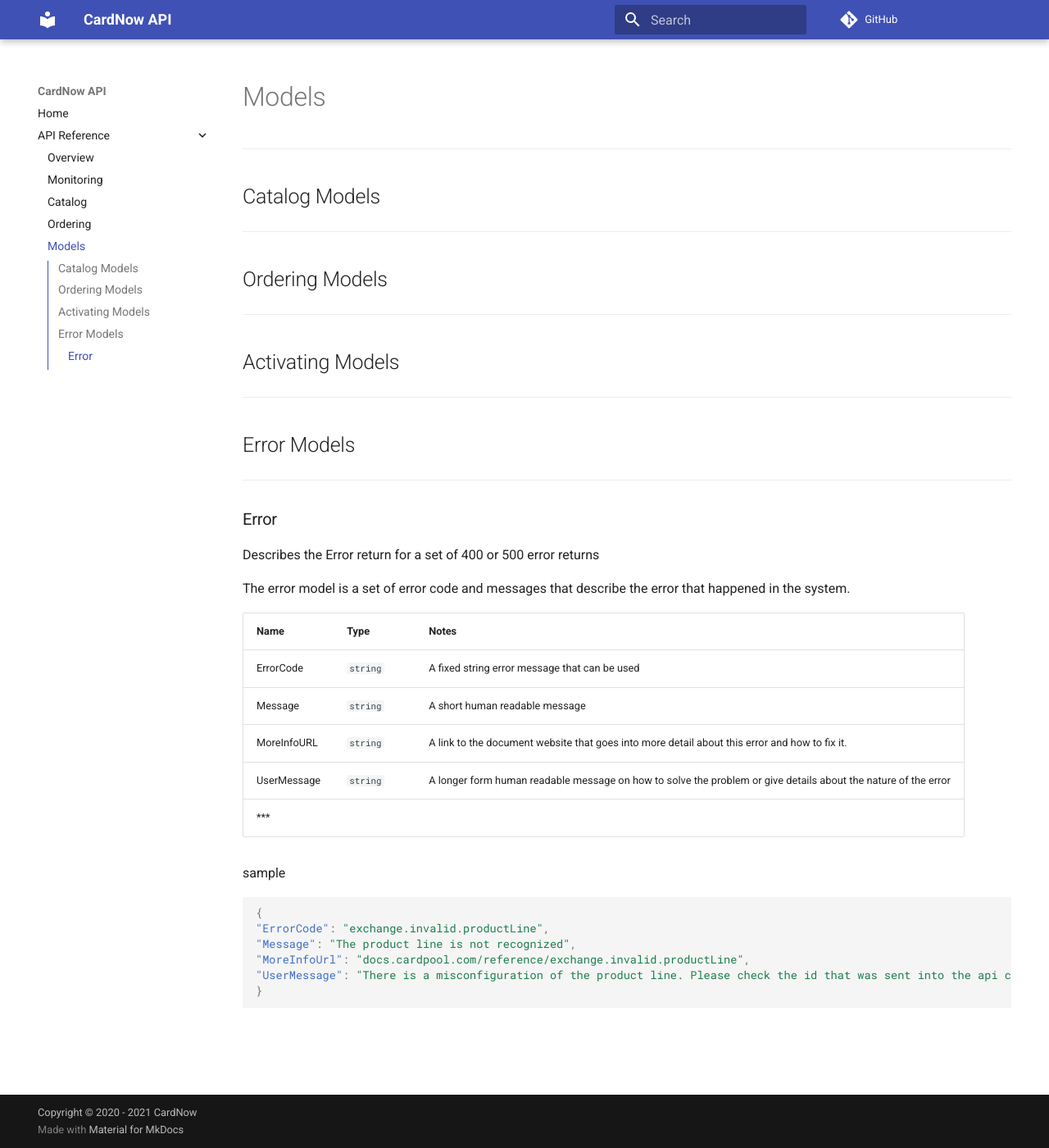
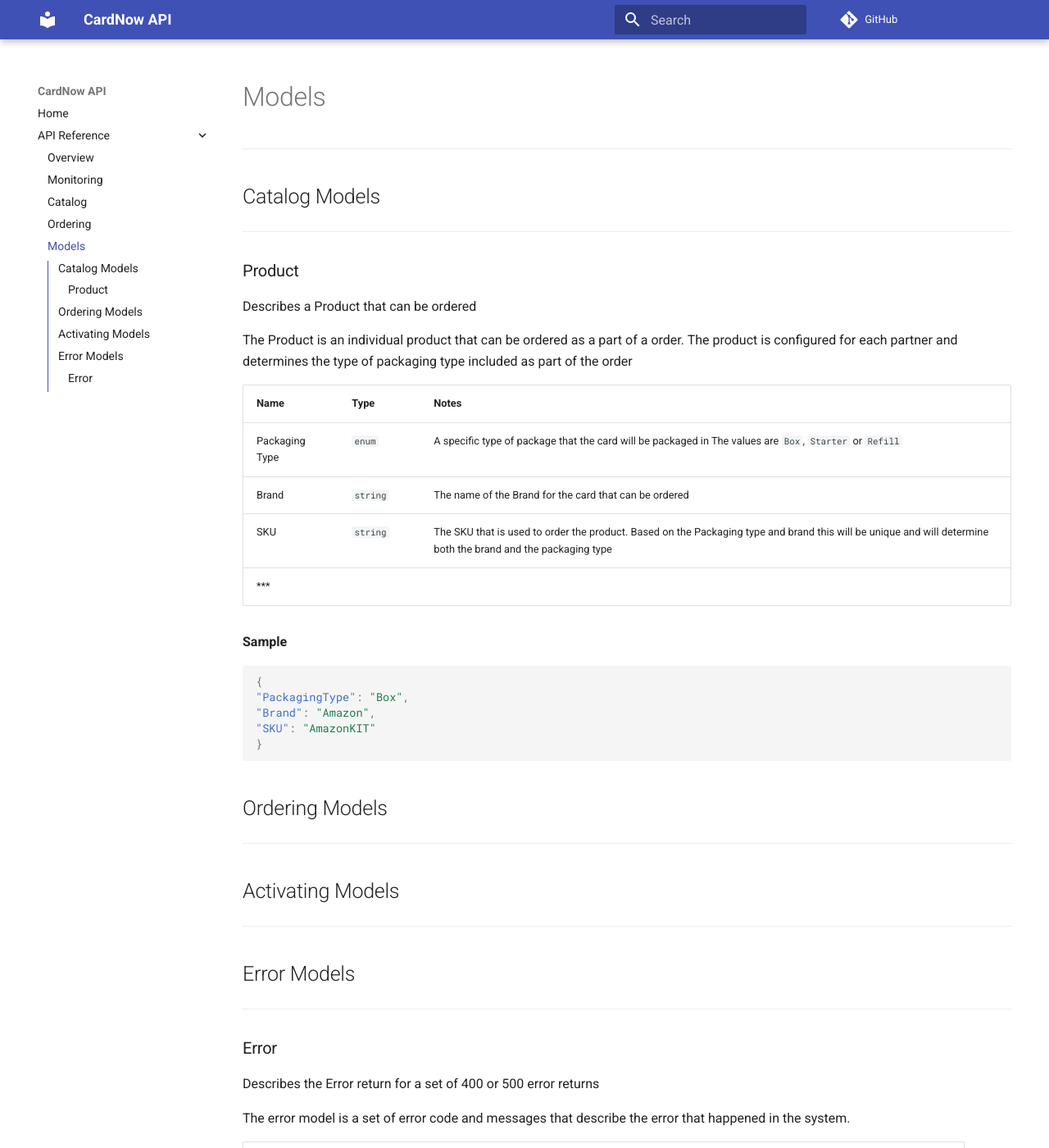
Before and after one commit to RewardLayer/CardNow-docs, an MkDocs documentation site: the page built from docs/api-reference/models.md, in a window 1280 px wide and 1400 px high. Shown: the whole window at 82% size. Built offline with MkDocs 1.6.1 and Material for MkDocs 9.7.7, drawn with Linux system fonts in a browser that asks for light colours; comment, search, counter and statistics services are not loaded.

Commit message:
model for a product

````diff
--- a/docs/api-reference/models.md
+++ b/docs/api-reference/models.md
@@ -2,6 +2,26 @@
 
 ## Catalog Models
 ***
+###Product
+Describes a Product that can be ordered
+
+The Product is an individual product that can be ordered as a part of a order. The product is configured for each partner and determines the type of packaging type included as part of the order
+
+|Name|	Type|	Notes|
+|---|---|---|
+|Packaging Type|`enum`|	A specific type of package that the card will be packaged in The values are ```Box```, ```Starter``` or ```Refill```|
+|Brand|	`string`|	The name of the Brand for the card that can be ordered|
+|SKU|	`string`|	The SKU that is used to order the product. Based on the Packaging type and brand this will be unique and will determine both the brand and the packaging type|
+***
+
+**Sample**
+```json
+{
+"PackagingType": "Box",
+"Brand": "Amazon",
+"SKU": "AmazonKIT"
+}
+```
 
 ## Ordering Models
 ***
@@ -25,7 +45,7 @@
 |UserMessage|	`string`|	A longer form human readable message on how to solve the problem or give details about the nature of the error|
 ***
 
-sample
+**Sample**
 ```json
 {
 "ErrorCode": "exchange.invalid.productLine",
````
Also changed, not shown: docs/api-reference/monitoring.md (+1 -1 lines), docs/overview.md (deleted, +0 -14 lines).
